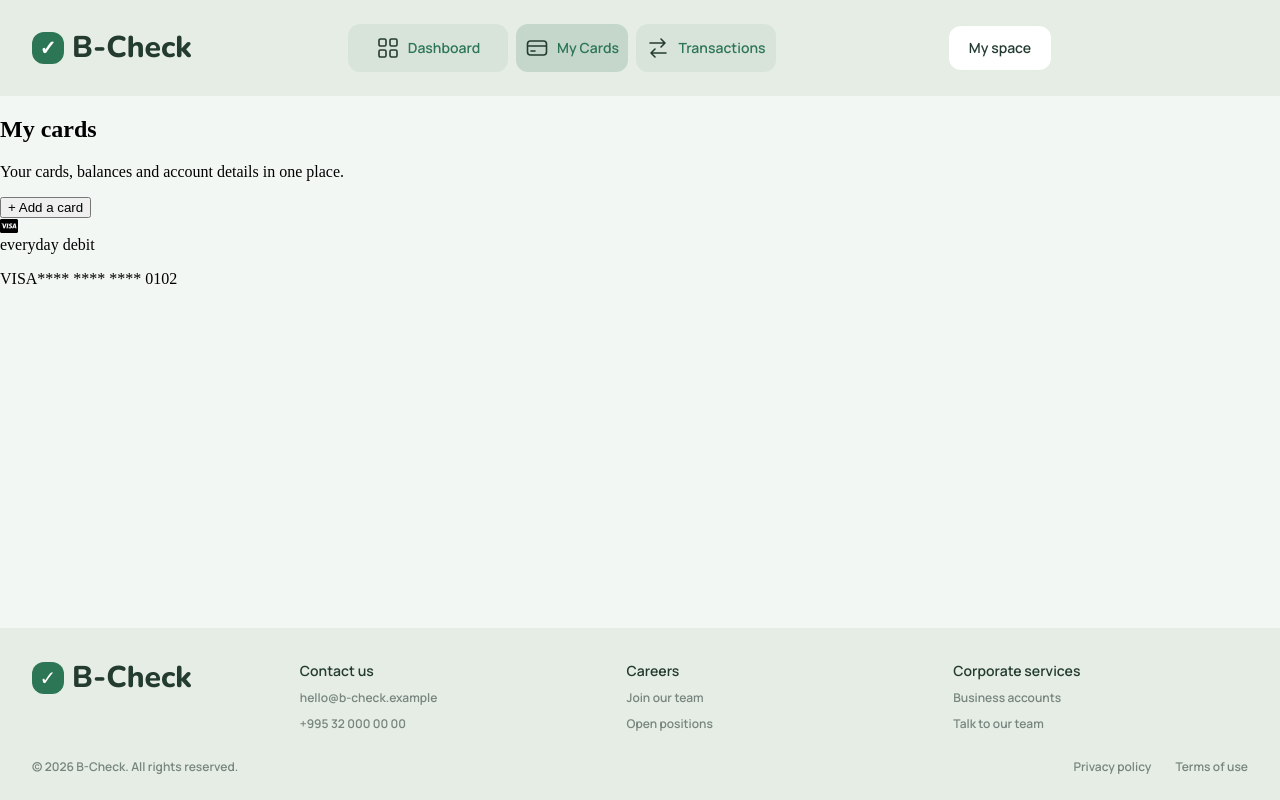
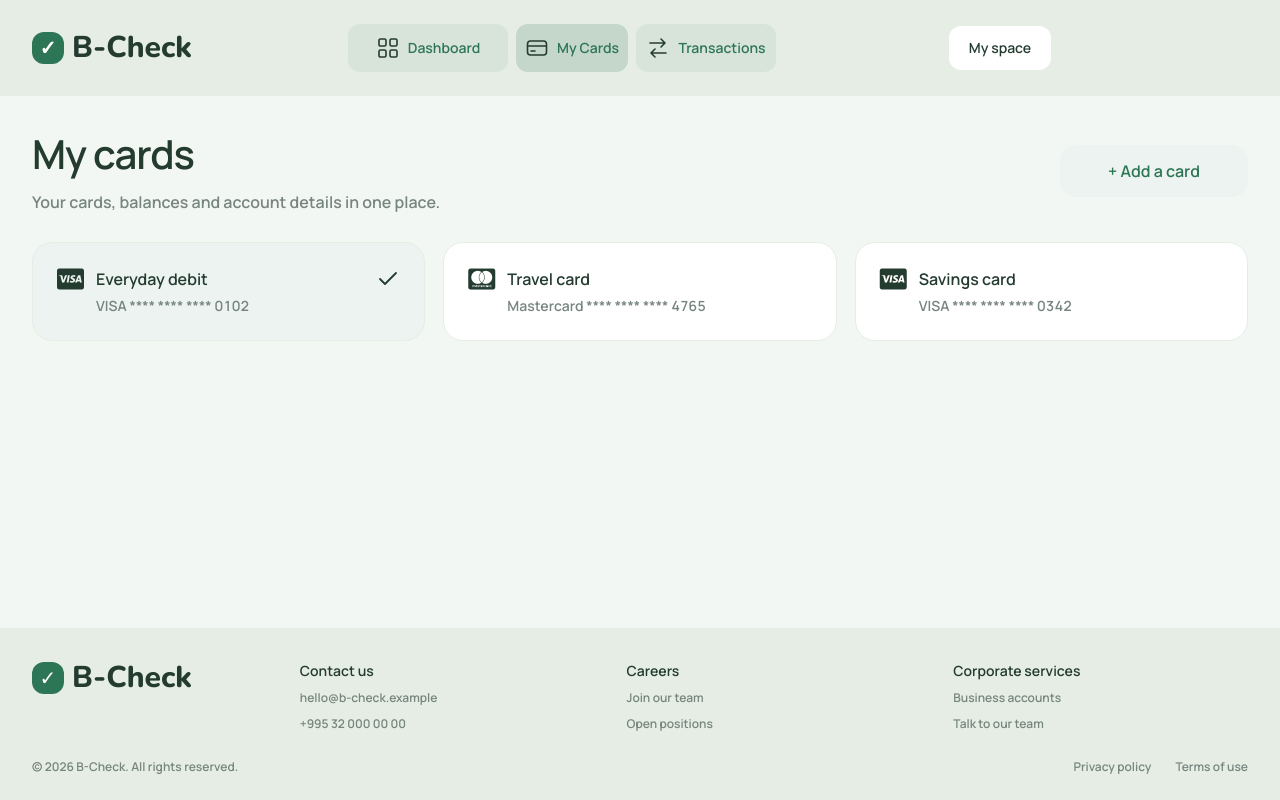
Before and after one commit to giorgi-v2/B-check, an Angular app: page / in a window 1280 px wide. Both pictures are taken after a click on the link "My Cards". Built offline with nearby package versions, Linux system fonts and the light colour scheme.

Commit message:
add styles for cards

```diff
--- a/src/app/app.ts
+++ b/src/app/app.ts
@@ -79,6 +79,50 @@ export class App {
         },
       ],
     },
+    {
+      name: 'Travel card',
+      id: 2,
+      provider: 'TBC',
+      type: 'mastercard',
+      cardNumber: '**** **** **** 4765',
+      cardHolder: 'Alex Dune',
+      expirationDate: new Date(2039, 7),
+      cvv: '***',
+      accounts: [
+        {
+          id: 1,
+          amount: 201,
+          currency: 'GEL',
+        },
+        {
+          id: 1,
+          amount: 98,
+          currency: 'USD',
+        },
+      ],
+    },
+    {
+      name: 'Savings card',
+      id: 3,
+      provider: 'Credo',
+      type: 'visa',
+      cardNumber: '**** **** **** 0342',
+      cardHolder: 'Alex Dune',
+      expirationDate: new Date(2039, 7),
+      cvv: '***',
+      accounts: [
+        {
+          id: 1,
+          amount: 201,
+          currency: 'GEL',
+        },
+        {
+          id: 1,
+          amount: 98,
+          currency: 'USD',
+        },
+      ],
+    },
   ]);
 
   protected handleCurrentRouteChange(route: RouteCode) {
--- a/src/app/features/card-box/card-box.html
+++ b/src/app/features/card-box/card-box.html
@@ -1,10 +1,26 @@
 @let _card = card();
-<div>
-  <div>
+<div class="card-box">
+  <div class="card-box-icon" aria-hidden="true">
     <i [class]="cardIcon()"></i>
   </div>
-  <div>
-    <span>{{ _card.name }}</span>
-    <p>{{ cardType() }}{{ _card.cardNumber }}</p>
+  <div class="card-box-body">
+    <span class="card-box-name">{{ _card.name }}</span>
+    <p class="card-box-number">{{ cardType() }} {{ _card.cardNumber }}</p>
   </div>
+  <svg
+    class="card-box-check"
+    aria-hidden="true"
+    width="24"
+    height="24"
+    viewBox="0 0 24 24"
+    fill="none"
+  >
+    <path
+      d="m4 12 5 5L20 6"
+      stroke="currentColor"
+      stroke-width="1.8"
+      stroke-linecap="round"
+      stroke-linejoin="round"
+    />
+  </svg>
 </div>
--- a/src/app/features/card-box/card-box.scss
+++ b/src/app/features/card-box/card-box.scss
@@ -0,0 +1,66 @@
+:host {
+  display: block;
+  min-width: 0;
+  color: var(--color-text);
+  font-family: var(--font-body);
+}
+
+.card-box {
+  box-sizing: border-box;
+  display: flex;
+  align-items: flex-start;
+  gap: 12px;
+  height: 100%;
+  min-height: 98px;
+  padding: 24px;
+  border: 1px solid var(--color-chrome);
+  border-radius: 20px;
+  background-color: var(--card-box-background, var(--color-surface));
+}
+
+.card-box-icon {
+  display: flex;
+  flex: 0 0 24px;
+  align-items: center;
+  justify-content: center;
+  min-height: 24px;
+  font-size: 24px;
+  line-height: 1;
+}
+
+.card-box-body {
+  flex: 1;
+  min-width: 0;
+  overflow-wrap: anywhere;
+}
+
+.card-box-name {
+  display: block;
+  font-size: 16px;
+  font-weight: 600;
+  line-height: 1.5;
+
+  &::first-letter {
+    text-transform: uppercase;
+  }
+}
+
+.card-box-number {
+  margin: 4px 0 0;
+  color: var(--color-text-muted);
+  font-size: 14px;
+  line-height: 1.5;
+  font-variant-numeric: tabular-nums;
+}
+
+.card-box-check {
+  display: var(--card-box-check-display, none);
+  flex: 0 0 24px;
+}
+
+@media (max-width: 600px) {
+  .card-box {
+    padding: 20px;
+    border-radius: 16px;
+  }
+}
--- a/src/app/features/my-cards-page/my-cards-page.html
+++ b/src/app/features/my-cards-page/my-cards-page.html
@@ -1,11 +1,11 @@
-<section>
-  <div>
-    <h1>My cards</h1>
-    <p>Your cards, balances and account details in one place.</p>
+<section class="my-cards" aria-labelledby="my-cards-title">
+  <div class="my-cards-heading">
+    <h1 id="my-cards-title" class="my-cards-title">My cards</h1>
+    <p class="my-cards-description">Your cards, balances and account details in one place.</p>
   </div>
-  <button>+ Add a card</button>
+  <button class="my-cards-add" type="button">+ Add a card</button>
 
-  <div>
+  <div class="my-cards-list">
     @for (card of cards(); track card.id) {
       <app-card-box [card]="card"></app-card-box>
     }
--- a/src/app/features/my-cards-page/my-cards-page.scss
+++ b/src/app/features/my-cards-page/my-cards-page.scss
@@ -0,0 +1,103 @@
+:host {
+  display: block;
+  width: calc(100% - 48px);
+  max-width: 1216px;
+  margin: 32px auto;
+  color: var(--color-text);
+  font-family: var(--font-body);
+}
+
+.my-cards {
+  display: grid;
+  grid-template-columns: minmax(0, 1fr) auto;
+  align-items: center;
+  gap: 28px 24px;
+}
+
+.my-cards-title {
+  margin: 0;
+  font-size: 40px;
+  font-weight: 600;
+  line-height: 1.3;
+  letter-spacing: -1px;
+}
+
+.my-cards-description {
+  margin: 10px 0 0;
+  color: var(--color-text-muted);
+  font-size: 16px;
+  line-height: 1.5;
+}
+
+.my-cards-add {
+  min-width: 188px;
+  min-height: 52px;
+  padding: 14px 24px;
+  border: 0;
+  border-radius: 16px;
+  background-color: var(--color-positive-subtle);
+  color: var(--color-primary);
+  font: inherit;
+  font-size: 16px;
+  line-height: 1.5;
+  cursor: pointer;
+  transition: background-color 160ms ease;
+
+  &:hover {
+    background-color: var(--color-chrome);
+  }
+
+  &:focus-visible {
+    outline: 2px solid var(--color-primary);
+    outline-offset: 4px;
+  }
+}
+
+.my-cards-list {
+  display: grid;
+  grid-column: 1 / -1;
+  grid-template-columns: repeat(3, minmax(0, 1fr));
+  gap: 18px;
+
+  app-card-box:first-child {
+    --card-box-background: var(--color-positive-subtle);
+    --card-box-check-display: block;
+  }
+}
+
+@media (max-width: 960px) {
+  .my-cards-list {
+    grid-template-columns: repeat(2, minmax(0, 1fr));
+  }
+}
+
+@media (max-width: 600px) {
+  :host {
+    width: calc(100% - 32px);
+    margin-block: 24px;
+  }
+
+  .my-cards {
+    grid-template-columns: minmax(0, 1fr);
+    gap: 20px;
+  }
+
+  .my-cards-title {
+    font-size: 32px;
+  }
+
+  .my-cards-add {
+    justify-self: start;
+  }
+
+  .my-cards-list {
+    grid-template-columns: minmax(0, 1fr);
+    gap: 12px;
+  }
+}
+
+@media (prefers-reduced-motion: reduce) {
+  .my-cards-add {
+    transition: none;
+  }
+}
```
Also changed, not shown: 1 other file (tests, documents, lock files or other folders).
